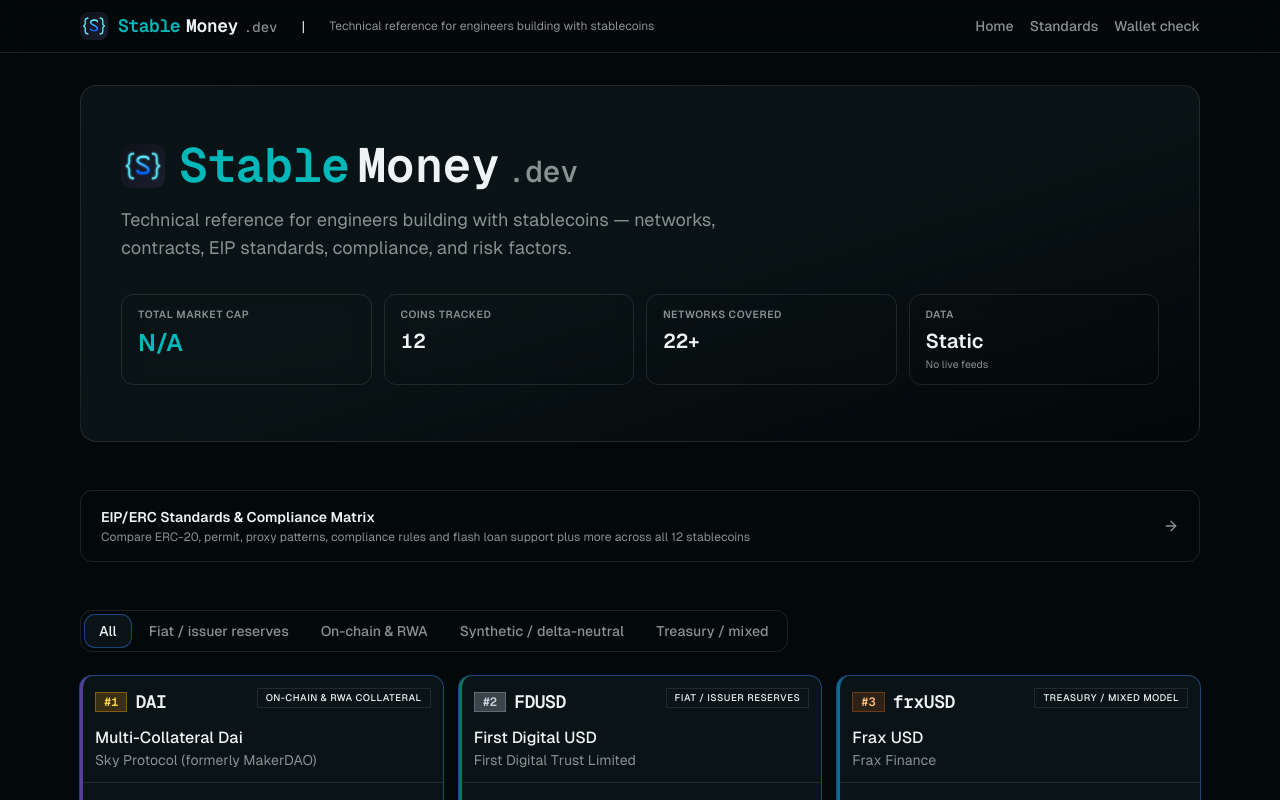
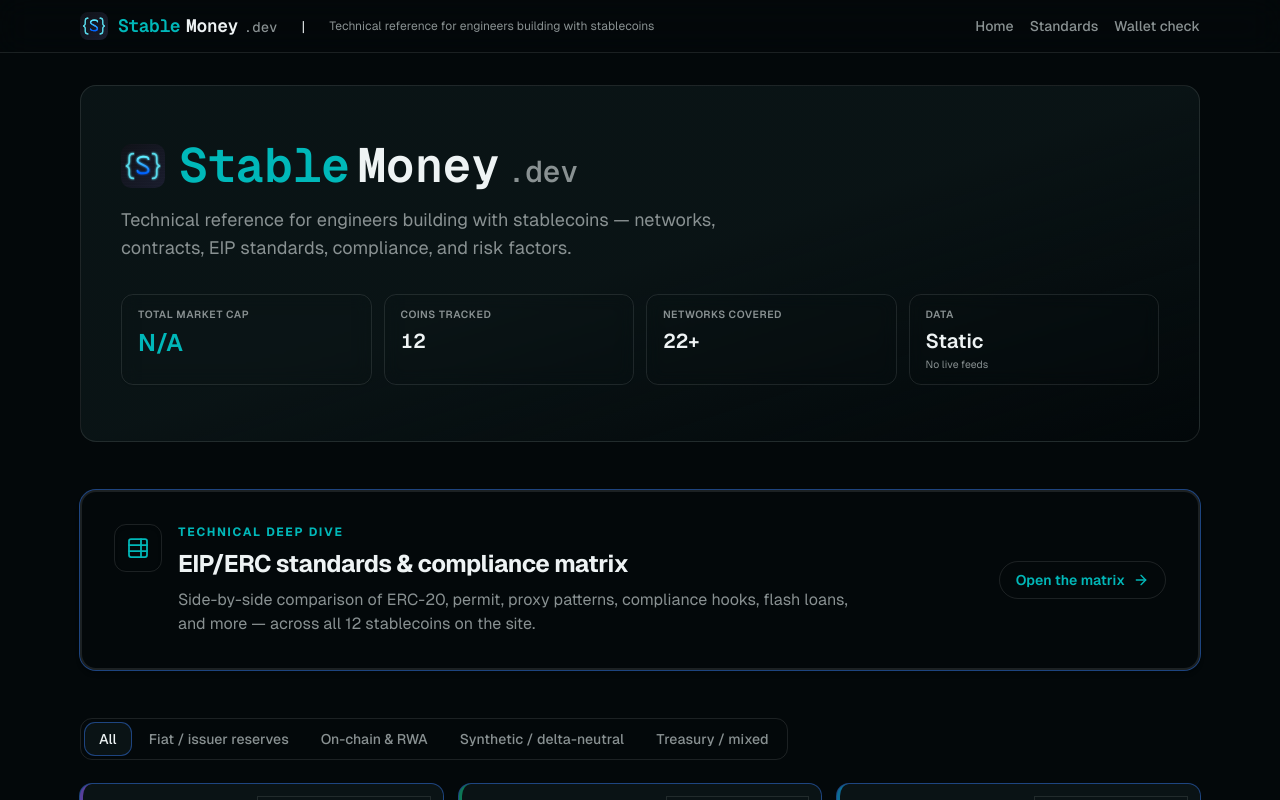
Before and after one commit to blockrockettech/stablemoney.dev, a Next.js app: page / in a window 1280 px wide. Shown: the top 800 px of the page. Built offline with nearby package versions, Linux system fonts and the light colour scheme; no server answers.

Commit message:
feature: making the EIP banner callout bolder

```diff
--- a/app/page.tsx
+++ b/app/page.tsx
@@ -5,7 +5,7 @@ import { HomeClient } from "@/components/HomeClient"
 import { getAllChainSlugs } from "@/lib/crypto/chains"
 import { SITE_DESCRIPTION, SITE_NAME, SITE_TAGLINE } from "@/site/config"
 import { getTotalMarketCap, getDataFreshness, isDynamic } from "@/lib/market-data/market-data"
-import { ArrowRight } from "lucide-react"
+import { ArrowRight, TableProperties } from "lucide-react"
 import type { Metadata } from "next"
 
 export const metadata: Metadata = {
@@ -73,19 +73,43 @@ export default function HomePage() {
         </div>
       </section>
 
-      {/* Standards callout */}
+      {/* Standards callout — primary secondary CTA */}
       <Link
         href="/standards"
-        className="group flex items-center justify-between gap-4 rounded-xl border border-border bg-card/60 px-5 py-4 transition-all hover:border-primary/40 hover:bg-primary/[0.03] hover:shadow-sm"
+        className="group relative block overflow-hidden rounded-2xl border-2 border-primary/25 bg-gradient-to-br from-primary/[0.12] via-card to-card shadow-md shadow-primary/[0.06] ring-1 ring-primary/10 transition-all hover:border-primary/45 hover:shadow-lg hover:shadow-primary/[0.12] focus-visible:outline-none focus-visible:ring-2 focus-visible:ring-primary focus-visible:ring-offset-2 focus-visible:ring-offset-background"
       >
-        <div>
-          <div className="text-sm font-semibold">EIP/ERC Standards & Compliance Matrix</div>
-          <div className="text-muted-foreground mt-0.5 text-xs">
-            Compare ERC-20, permit, proxy patterns, compliance rules and flash loan support plus more across
-            all {coins.length} stablecoins
+        <div className="pointer-events-none absolute -right-20 -top-20 h-56 w-56 rounded-full bg-primary/[0.14] blur-3xl transition-opacity group-hover:opacity-100" />
+        <div className="relative flex flex-col gap-5 p-6 sm:flex-row sm:items-center sm:justify-between sm:gap-8 sm:p-8">
+          <div className="flex min-w-0 flex-1 items-start gap-4">
+            <span
+              className="flex h-12 w-12 shrink-0 items-center justify-center rounded-xl border border-primary/20 bg-primary/15 text-primary shadow-inner shadow-primary/5"
+              aria-hidden
+            >
+              <TableProperties className="h-6 w-6" strokeWidth={1.75} />
+            </span>
+            <div className="min-w-0 space-y-2">
+              <p className="text-primary text-xs font-bold uppercase tracking-[0.14em]">
+                Technical deep dive
+              </p>
+              <h2 className="text-xl font-bold tracking-tight text-foreground sm:text-2xl">
+                EIP/ERC standards & compliance matrix
+              </h2>
+              <p className="text-muted-foreground max-w-2xl text-sm leading-relaxed sm:text-base">
+                Side-by-side comparison of ERC-20, permit, proxy patterns, compliance hooks, flash loans,
+                and more — across all {coins.length} stablecoins on the site.
+              </p>
+            </div>
+          </div>
+          <div className="flex shrink-0 items-center justify-between gap-3 sm:flex-col sm:items-end sm:justify-center">
+            <span className="inline-flex items-center gap-2 rounded-full border border-primary/30 bg-primary/10 px-4 py-2 text-sm font-semibold text-primary transition-colors group-hover:bg-primary/15">
+              Open the matrix
+              <ArrowRight
+                className="h-4 w-4 transition-transform group-hover:translate-x-0.5"
+                aria-hidden
+              />
+            </span>
           </div>
         </div>
-        <ArrowRight className="h-4 w-4 shrink-0 text-muted-foreground transition-transform group-hover:translate-x-0.5 group-hover:text-primary" />
       </Link>
 
       <HomeClient coins={coins} />
```
